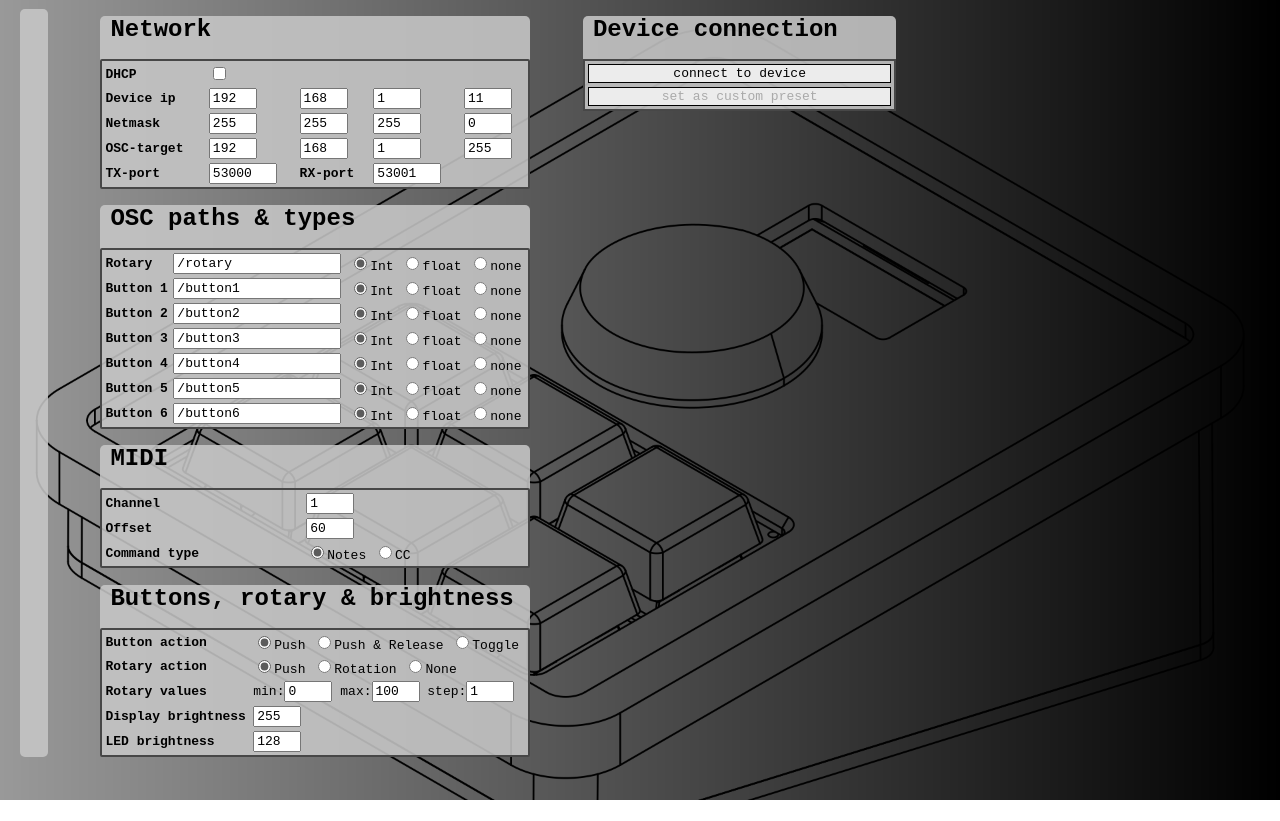
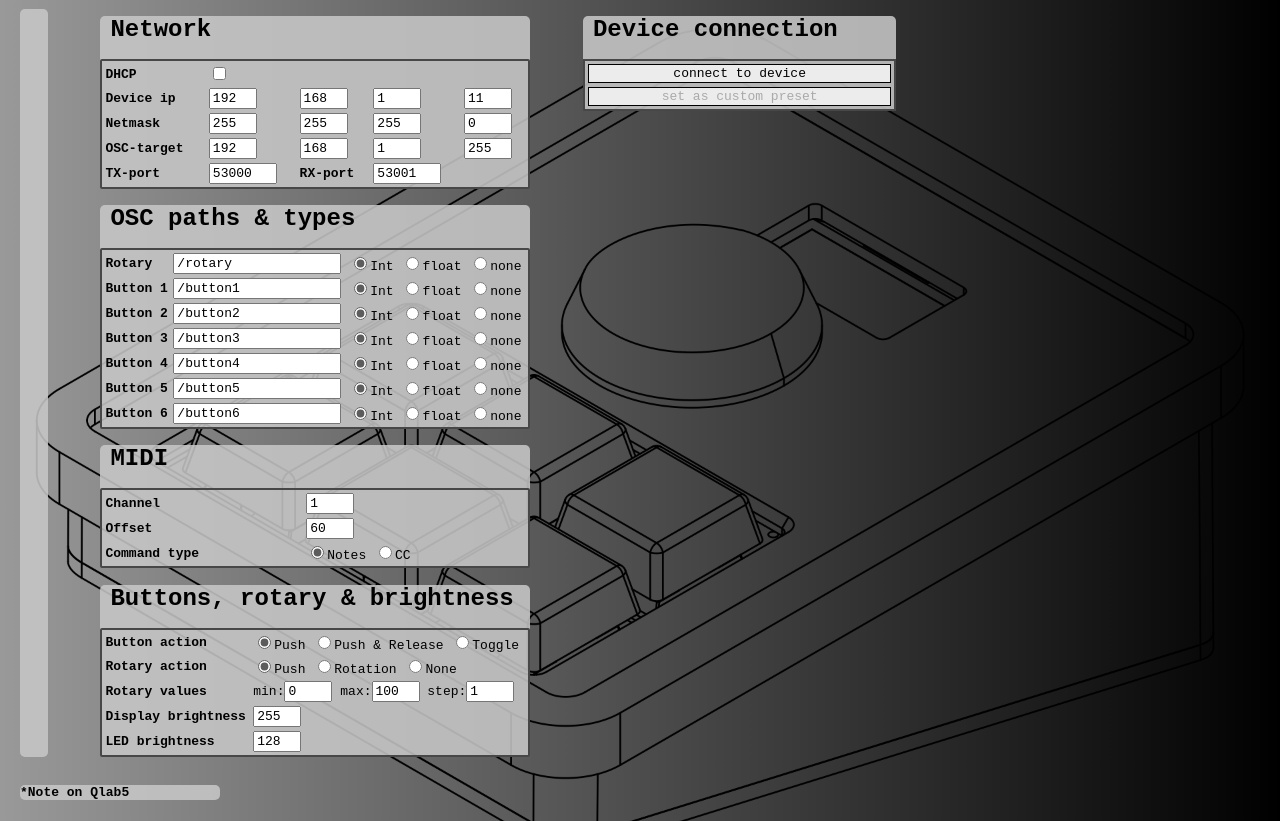
Before and after one commit to guuuuus/guuuuus.github.io, a plain HTML site: page oscconfig/index.html in a window 1280 px wide. Before the commit the page ends 800 px from the top, so only its background shows below. Drawn offline with Linux system fonts and the light colour scheme.

Commit message:
qlab note added

```diff
--- a/oscconfig/index.html
+++ b/oscconfig/index.html
@@ -9,6 +9,7 @@
 <body>
 
     <div class="main">
+
         <div class="title">
             <h2 id="title">
             </h2>
@@ -331,6 +332,29 @@
             </div>
         </div>
     </div>
+    <br>
+    <div class="main">
+
+        <div class="footers">
+            <div class="footer">
+                <h3 onclick="togleVisable('noteonqlab')">*Note on Qlab5</h3>
+            </div>
+            <div id="noteonqlab" class="chaptercontent" style="display: none;">
+                <div class="chapter">
+                    <table>
+                        <tr>
+                            <td>
+                                Qlab5 has a passcode on by default, to enable non-passcode connections to qlab go to:
+                                Settings > Network > OSC access, and enable 'No Passcode' View and Control.
+                                <br>
+                                <img src="qlab5.png" width="100%">
+                            </td>
+                        </tr>
+                    </table>
+                </div>
+            </div>
+        </div>
+    </div>
 
 </body>
 <script>
--- a/oscconfig/style.css
+++ b/oscconfig/style.css
@@ -43,6 +43,20 @@ h2 {
     min-width: 300px;
     flex-grow: 9;
     flex-basis: 1;
+}
+
+.footers {
+    width: 60%;
+    min-width: 730px;
+    flex-grow: 19;
+    flex-basis: 1;
+}
+
+.footer {
+    width: 2%;
+    min-width: 200px;
+    border-radius: 5px;
+    background: rgba(199, 199, 199, 0.87);
 }
 
 .chapter {
@@ -117,11 +131,13 @@ input[type=button] {
     background: #ececec;
     border: 1px solid #000000;
 }
+
 input[type=button]:hover {
     width: 100%;
     background: #888888;
     border: 1px solid #000000;
 }
+
 input[type=button]:focus {
     width: 100%;
     background: #c0c0c0;
@@ -129,6 +145,6 @@ input[type=button]:focus {
 
 }
 
-input[type=radio]{
+input[type=radio] {
     accent-color: rgb(92, 92, 92);
 }
```
Also changed, not shown: oscconfig/qlab5.png (added).
